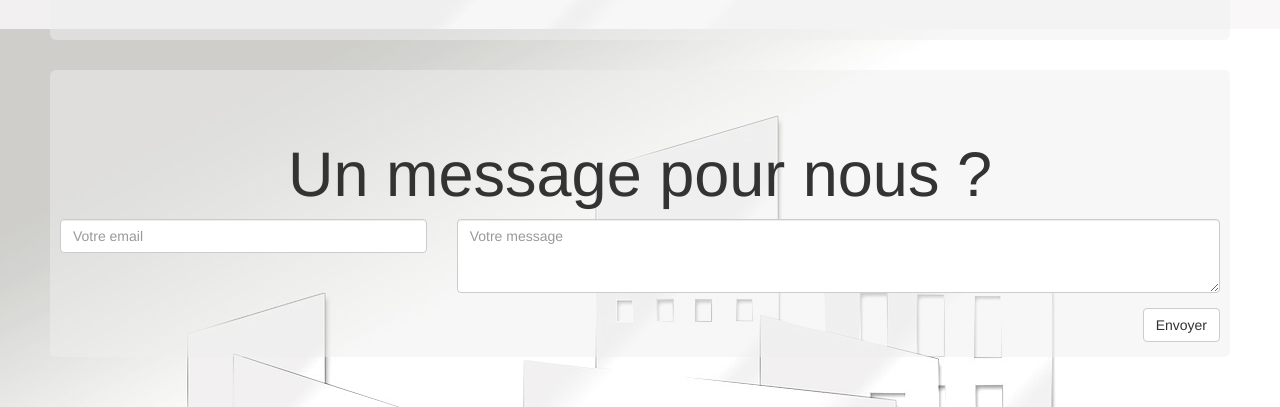
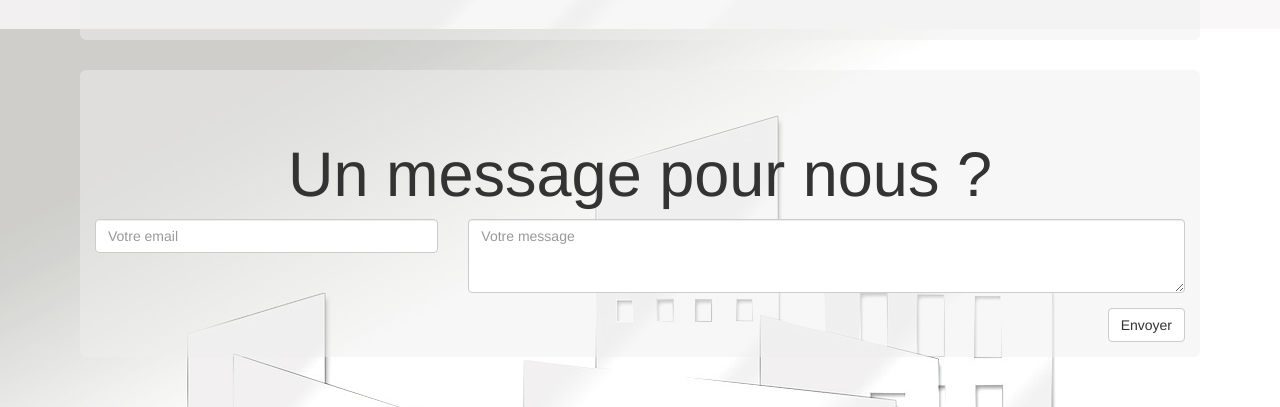
Before and after one commit to LuckyFifi/BootStrap_Activite_2, a plain HTML site: page activité partie 3/index.html in a window 1280 px wide. Shown: the part 1781-2188 px from the top of the page. Drawn offline with nearby package versions, Linux system fonts and the light colour scheme.

Commit message:
finition responsive

```diff
--- a/activité partie 3/index.html
+++ b/activité partie 3/index.html
@@ -41,9 +41,9 @@
 
 			/* container-fluid */
 			.container-fluid {
-				padding: 0 25px 0 25px;
-				margin-left: 25px;
-				margin-right: 25px;
+				padding: 0 15px 0 15px;
+				margin-left: 15px;
+				margin-right: 15px;
 			}
 
 			/* header */
@@ -68,7 +68,7 @@
 			#contact {
 				margin-left: -15px;
 				margin-right: -15px;
-				padding: 50px 10px 0 10px;
+				padding: 50px 15px 0 15px;
 			}
 
 			/* footer */
@@ -76,7 +76,31 @@
 				width: 100%
 				margin-left: 0px;
 				margin-right: 0px;
-				padding: 50px 0 150px 15px;
+				padding: 50px 0px 150px 15px;
+			}
+
+			/* Styles pour les tablettes et + */
+			@media (min-width: 768px) {
+
+				/* container-fluid */
+				.container-fluid {
+					padding: 0 20px 0 20px;
+					margin-left: 25px;
+					margin-right: 25px;
+				}
+
+				/* section */
+				section	{
+					padding-left: 50px;
+					padding-right: 50px;
+				}
+				/* footer */
+				footer {
+						width: 100%
+						margin-left: 0px;
+						margin-right: 0px;
+						padding: 50px 20px 150px 50px;
+					}
 			}
 
 		</style>
```
